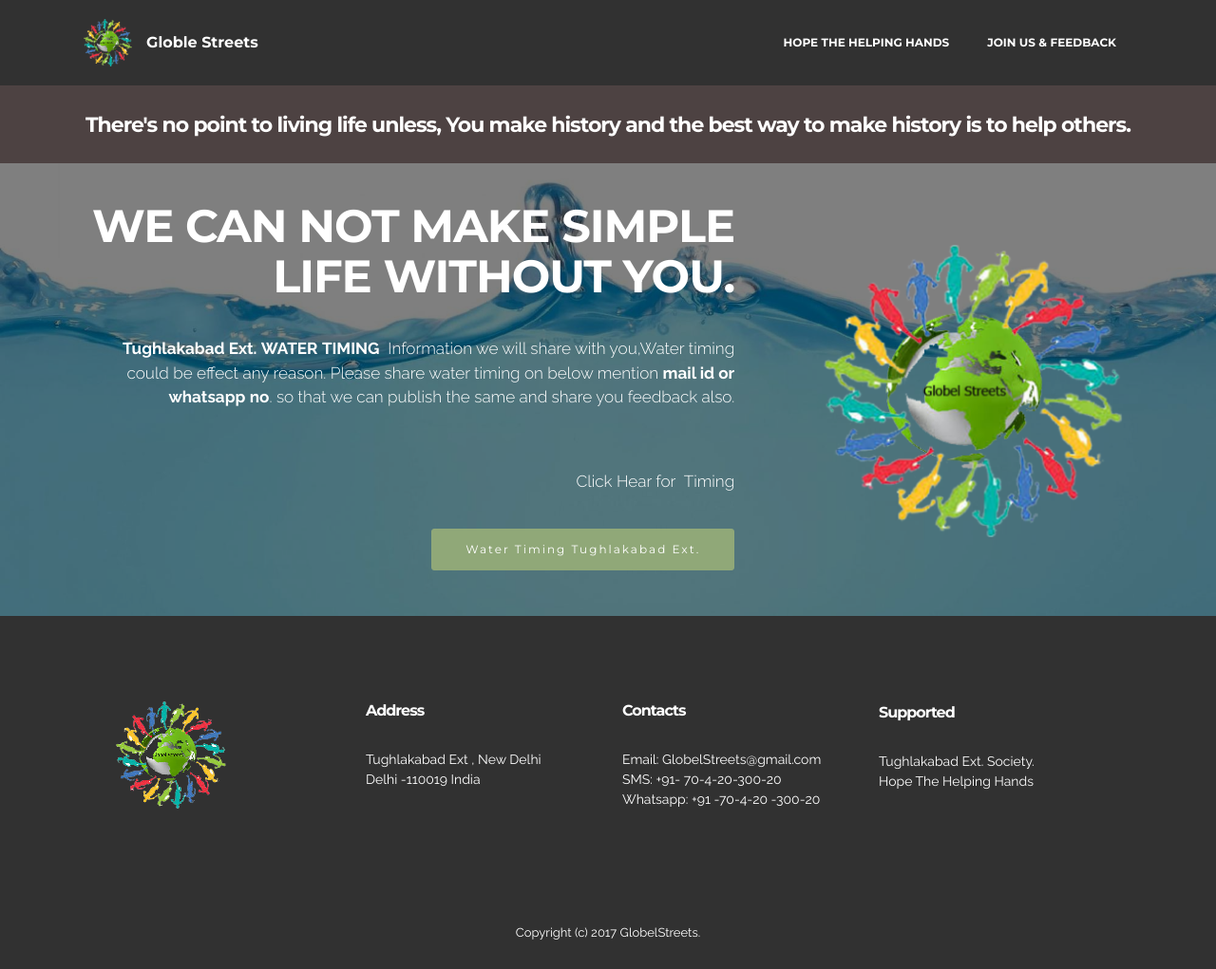
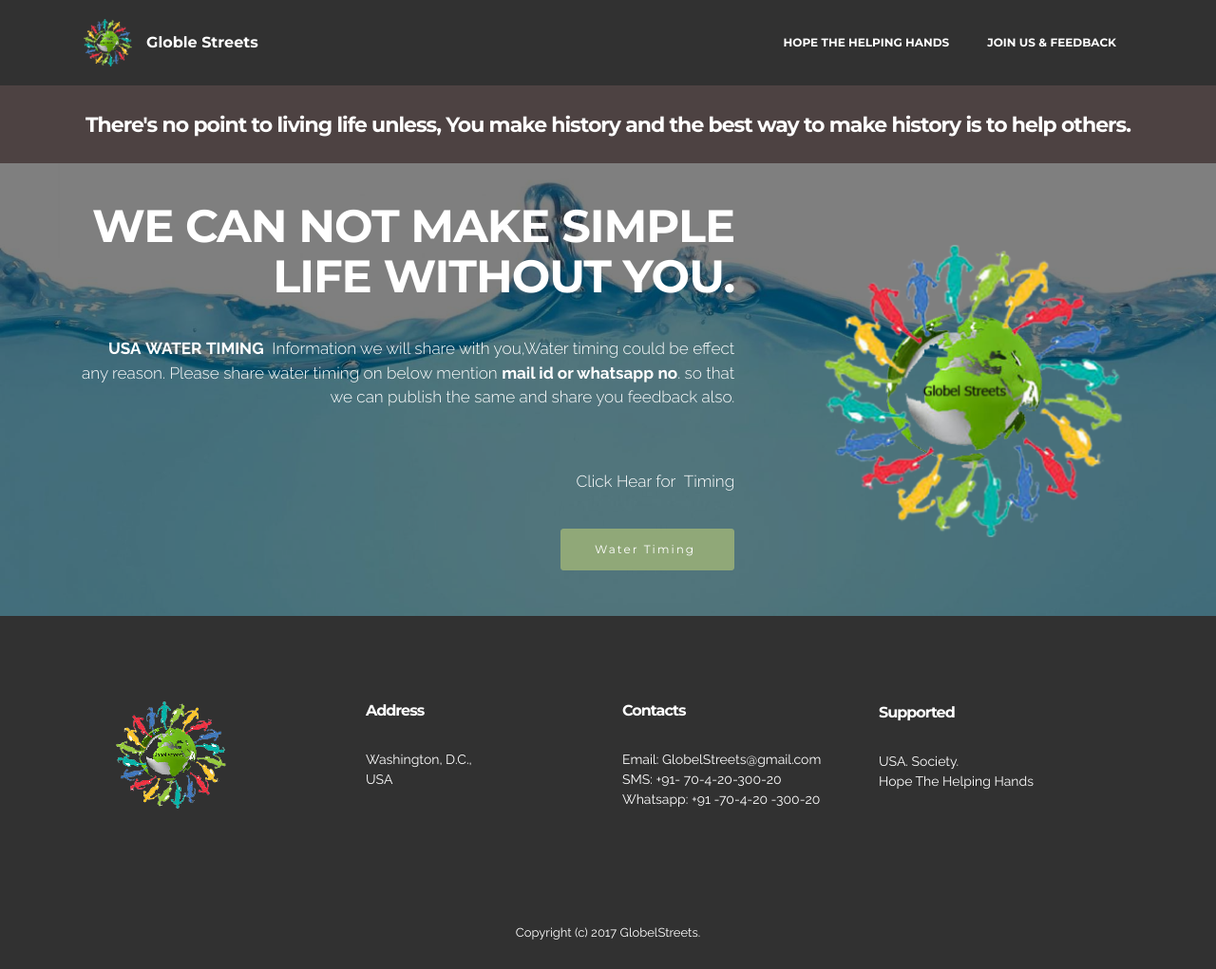
Before and after one commit to anant20r/street, a plain HTML site: page index.html in a window 1280 px wide. Shown: the whole page at 95% size. Drawn offline with Linux system fonts and the light colour scheme.

Commit message:
address change

```diff
--- a/index.html
+++ b/index.html
@@ -57,7 +57,7 @@
 
 </section>
 
-<section class="engine"><a rel="external" href="https://mobirise.com">Site Builder</a></section><section class="mbr-section mbr-section__container article mbr-after-navbar" id="header3-h" style="background-color: rgb(77, 66, 66); padding-top: 120px; padding-bottom: 0px;">
+<section class="engine"><a rel="external" href="https://mobirise.com">mobirise.com</a></section><section class="mbr-section mbr-section__container article mbr-after-navbar" id="header3-h" style="background-color: rgb(77, 66, 66); padding-top: 120px; padding-bottom: 0px;">
     <div class="container">
         <div class="row">
             <div class="col-xs-12">
@@ -82,11 +82,11 @@
                   <h3 class="mbr-section-title display-2"><p>WE CAN NOT MAKE SIMPLE LIFE WITHOUT YOU.</p></h3>
                   <div class="lead">
 
-                    <p></p><p><span style="font-size: 1.07rem; line-height: 1.5;"><strong>Tughlakabad Ext.</strong> <strong>WATER</strong> <strong>TIMING</strong> &nbsp;Information we will share with you,Water timing could be effect any reason. Please share water timing on below mention <strong>mail id or whatsapp</strong> <strong>no</strong>. so that we can publish the same and share you feedback also.</span></p><br><p><span style="font-size: 1.07rem; line-height: 1.5;">Click Hear for &nbsp;Timing</span></p><p></p>
+                    <p></p><p><span style="font-size: 1.07rem; line-height: 1.5;"><strong>USA</strong> <strong>WATER</strong> <strong>TIMING</strong> &nbsp;Information we will share with you,Water timing could be effect any reason. Please share water timing on below mention <strong>mail id or whatsapp</strong> <strong>no</strong>. so that we can publish the same and share you feedback also.</span></p><br><p><span style="font-size: 1.07rem; line-height: 1.5;">Click Hear for &nbsp;Timing</span></p><p></p>
 
                   </div>
 
-                  <div><a class="btn btn-success" href="tkd.html">Water Timing Tughlakabad Ext.</a>      </div>
+                  <div><a class="btn btn-success" href="tkd.html">Water Timing&nbsp;</a>      </div>
               </div>
 
 
@@ -111,14 +111,14 @@
                 <div><img src="assets/images/globel-logo-128x113.png"></div>
             </div>
             <div class="mbr-footer-content col-xs-12 col-md-3">
-                <p><strong>Address</strong><br>Tughlakabad Ext , New Delhi<br>Delhi -110019 India</p>
+                <p><strong>Address</strong><br>Washington, D.C.,&nbsp;<br>USA<br><br></p>
             </div>
             <div class="mbr-footer-content col-xs-12 col-md-3">
                 <p><strong>Contacts</strong><br>
 Email: GlobelStreets@gmail.com<br>SMS: +91- 70-4-20-300-20<br>Whatsapp: +91 -70-4-20 -300-20</p>
             </div>
             <div class="mbr-footer-content col-xs-12 col-md-3">
-                <p><font color="#7c7c7c" face="Montserrat, sans-serif" size="3"><span style="letter-spacing: -1px; line-height: 20px;"><strong>Supported</strong></span></font><br>Tughlakabad Ext. Society.<br>Hope The Helping Hands&nbsp;<br><br></p>
+                <p><font color="#7c7c7c" face="Montserrat, sans-serif" size="3"><span style="letter-spacing: -1px; line-height: 20px;"><strong>Supported</strong></span></font><br>USA. Society.<br>Hope The Helping Hands&nbsp;<br><br></p>
             </div>
 
         </div>
```
Also changed, not shown: CONTACT.html (+4 -4 lines), HOPE.html (+3 -3 lines), tkd.html (+3 -3 lines), 1 other file.
